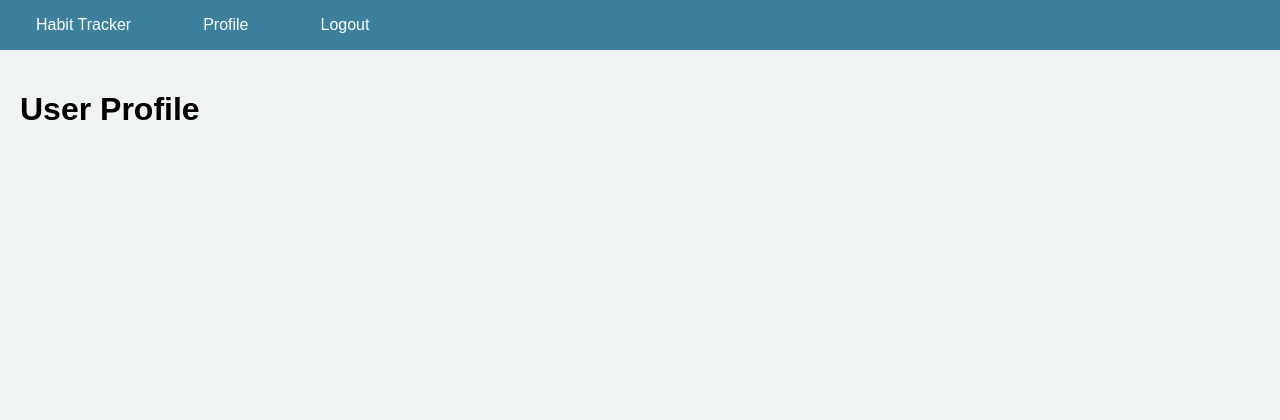
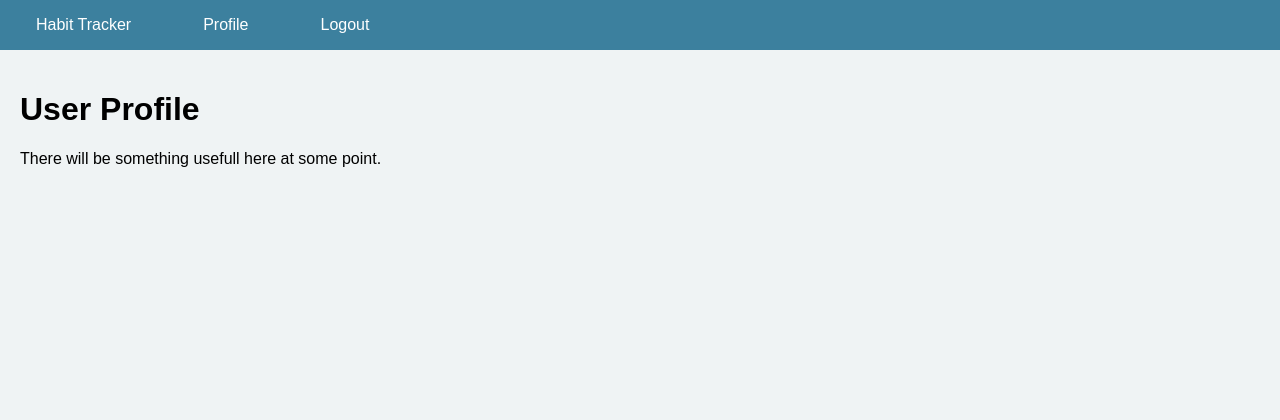
Before and after one commit to jbakerr/habits, a Flask app: a page that uses app/templates/user.html in a window 1280 px wide. Shown: the top 420 px of the page. Run offline with Flask 2, Linux system fonts and the light colour scheme; the visitor is signed in with stand-in values (Sample User, id 1); data comes from the database, SQL or seed files in the repository; some libraries are stand-ins or nearby versions.

Commit message:
Added placeholder text

```diff
--- a/app/templates/user.html
+++ b/app/templates/user.html
@@ -2,4 +2,5 @@
 
 {% block app_content %}
 <h1>User Profile</h1>
+<p>There will be something usefull here at some point.</p>
 {% endblock %}
```
